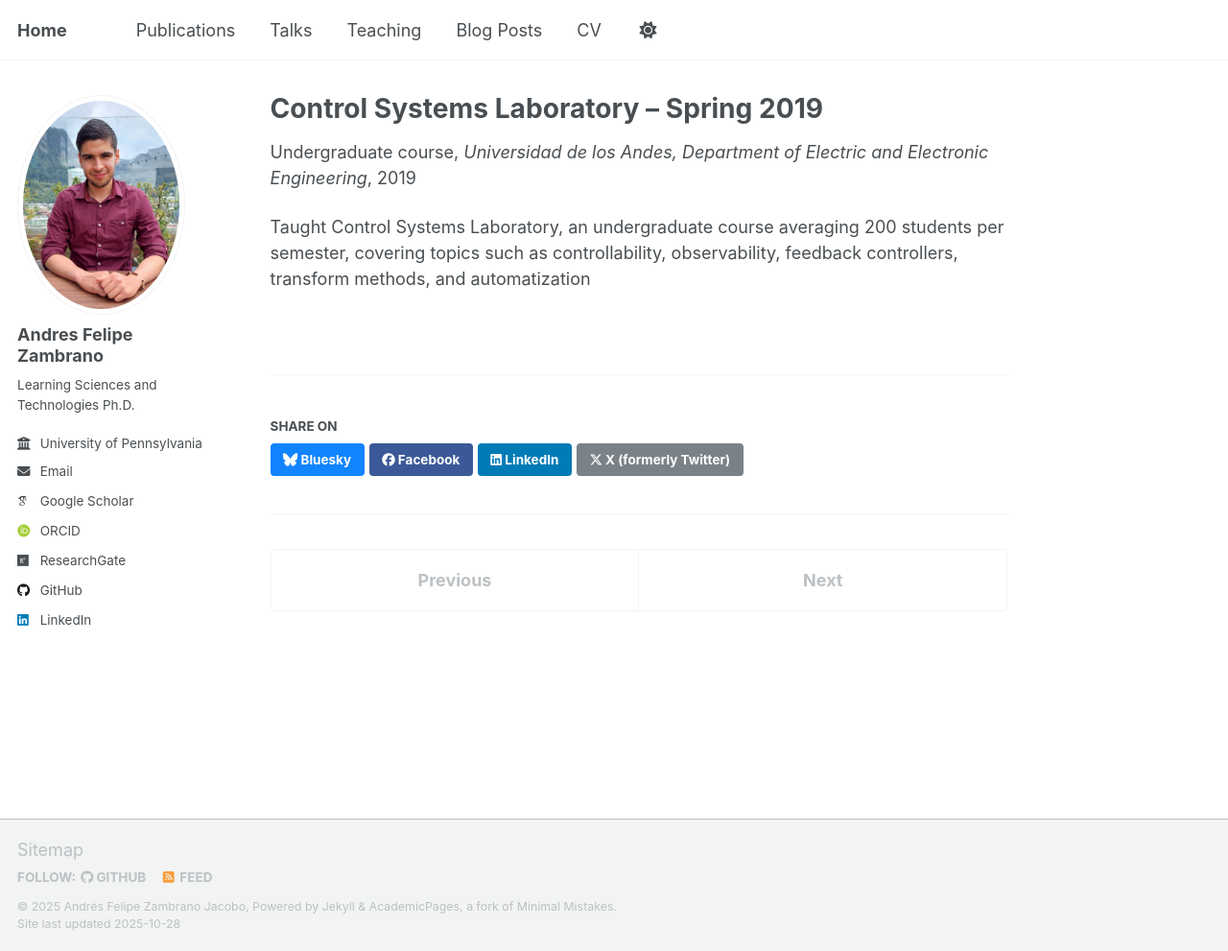
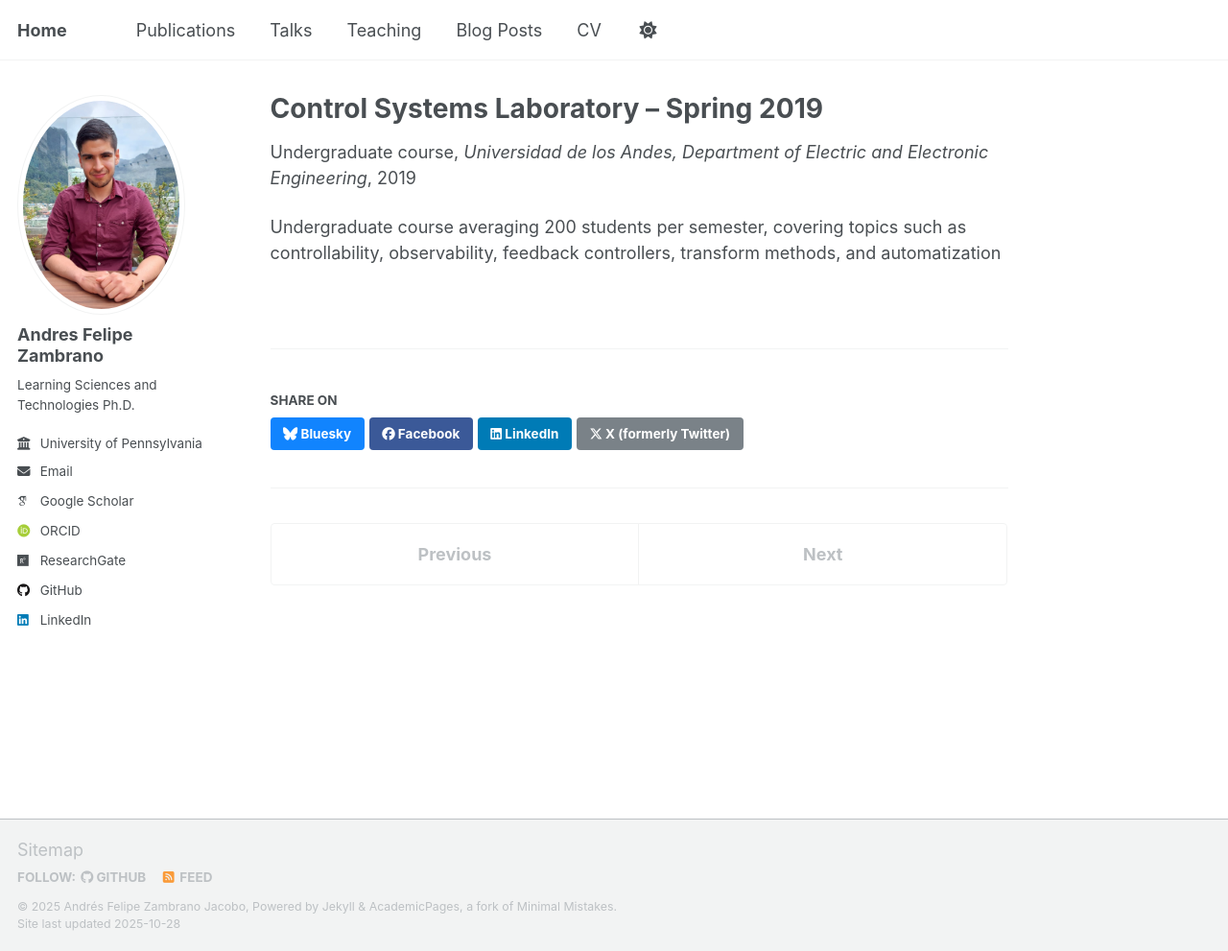
Before and after one commit to afzambrano/afzambrano.github.io, a Jekyll site: the page built from _teaching/2019-control-systems-laboratory.md, in a window 1280 px wide and 991 px high. Shown: the whole window at 96% size. Built offline with Jekyll 4.4.1, drawn with Linux system fonts in a browser that asks for light colours; some web fonts are replaced; a script that is not in the unit is left out.

Commit message:
Update 2019-control-systems-laboratory.md

```diff
--- a/_teaching/2019-control-systems-laboratory.md
+++ b/_teaching/2019-control-systems-laboratory.md
@@ -7,4 +7,4 @@ venue: "Universidad de los Andes, Department of Electric and Electronic Engineer
 date: 2019-01-01
 location: "Bogotá, Colombia"
 ---
-Taught Control Systems Laboratory, an undergraduate course averaging 200 students per semester, covering topics such as controllability, observability, feedback controllers, transform methods, and automatization
+Undergraduate course averaging 200 students per semester, covering topics such as controllability, observability, feedback controllers, transform methods, and automatization
```
